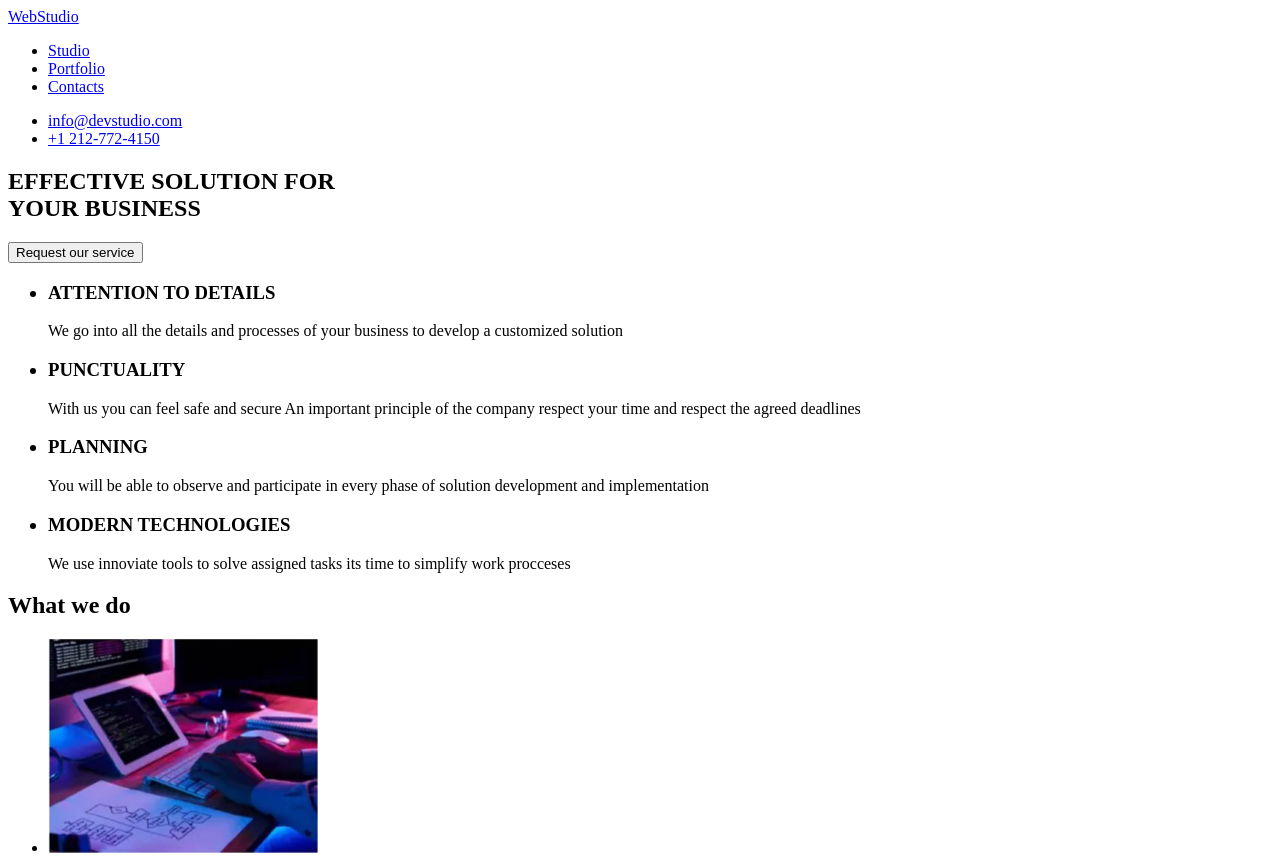
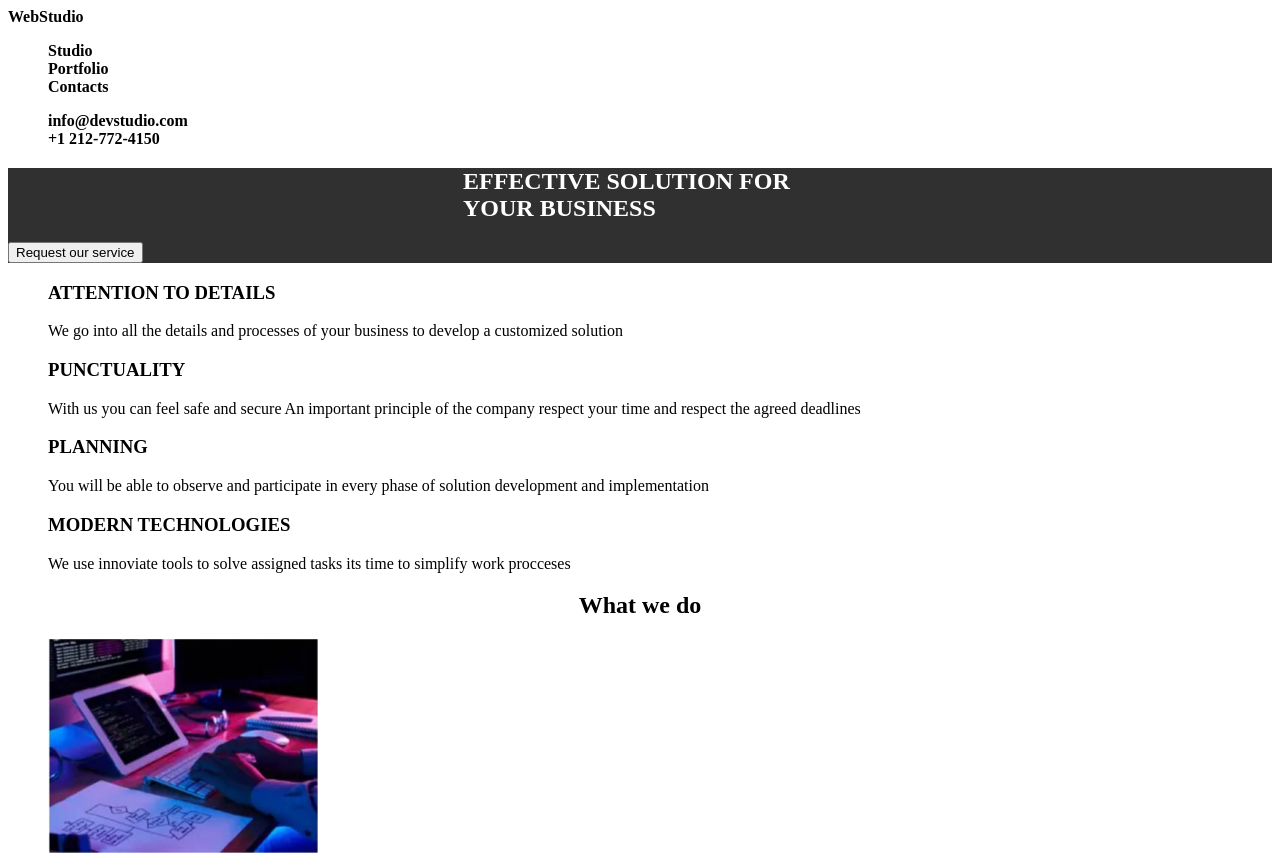
Before and after one commit to rasheedgithubgit/homework, a plain HTML site: page index.html in a window 1280 px wide. Shown: the top 856 px of the page. Drawn offline with Linux system fonts and the light colour scheme; files that its build step writes are made by us from their sources.

Commit message:
Update index.html

```diff
--- a/index.html
+++ b/index.html
@@ -5,6 +5,10 @@
     <meta http-equiv="X-UA-Compatible" content="IE=edge">
     <meta name="viewport" content="width=device-width, initial-scale=1.0">
     <title>web studio</title>
+    <link rel="stylesheet" href="css1/style.css">
+    <link rel="preconnect" href="https://fonts.googleapis.com">
+<link rel="preconnect" href="https://fonts.gstatic.com" crossorigin>
+<link href="https://fonts.googleapis.com/css2?family=Raleway:wght@700&family=Roboto:ital,wght@0,400;0,500;0,700;1,900&family=Work+Sans:ital,wght@0,400;0,500;0,600;0,700;0,800;1,200&display=swap" rel="stylesheet">
 </head>
 <body>
       <header>
```
